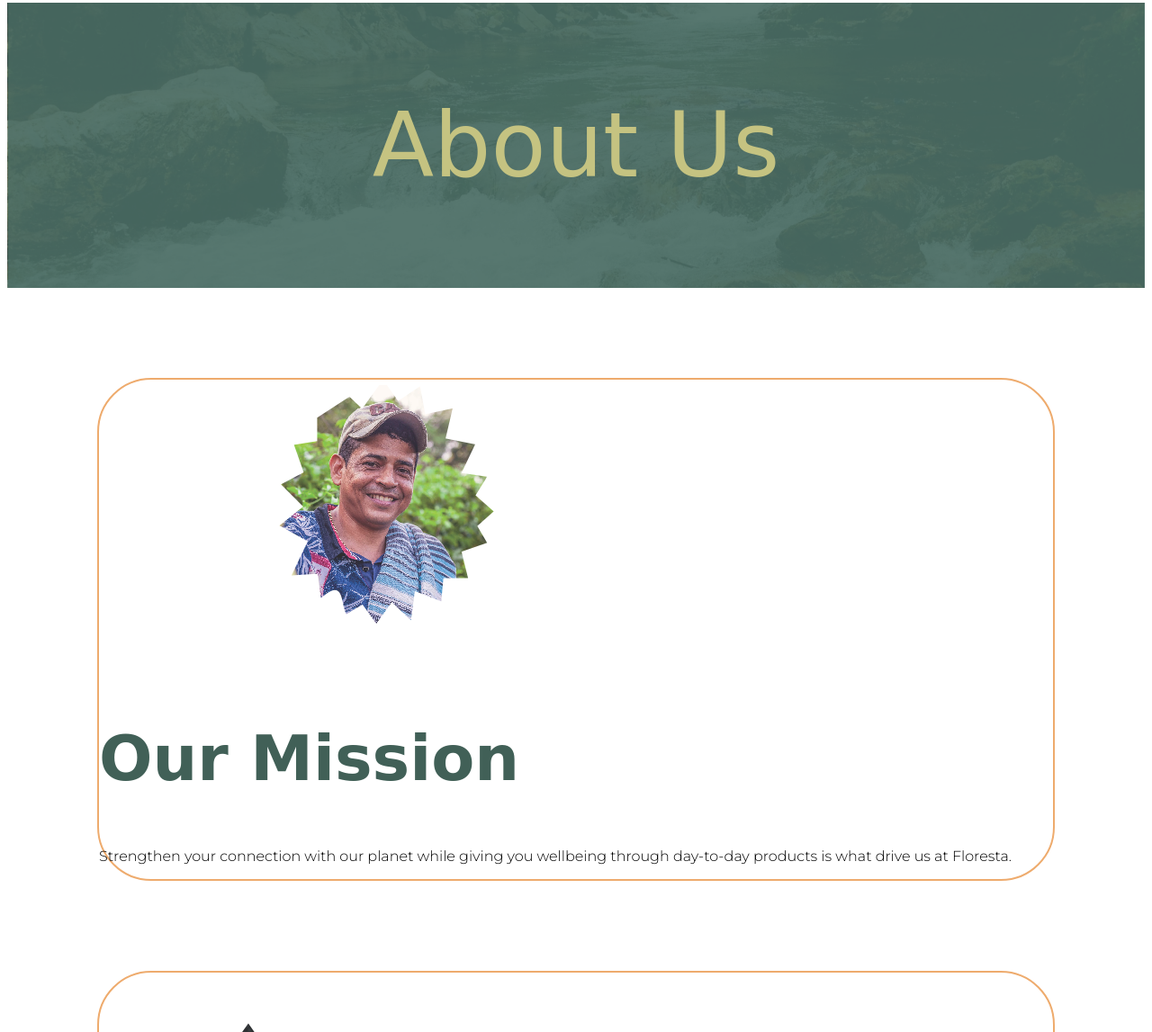
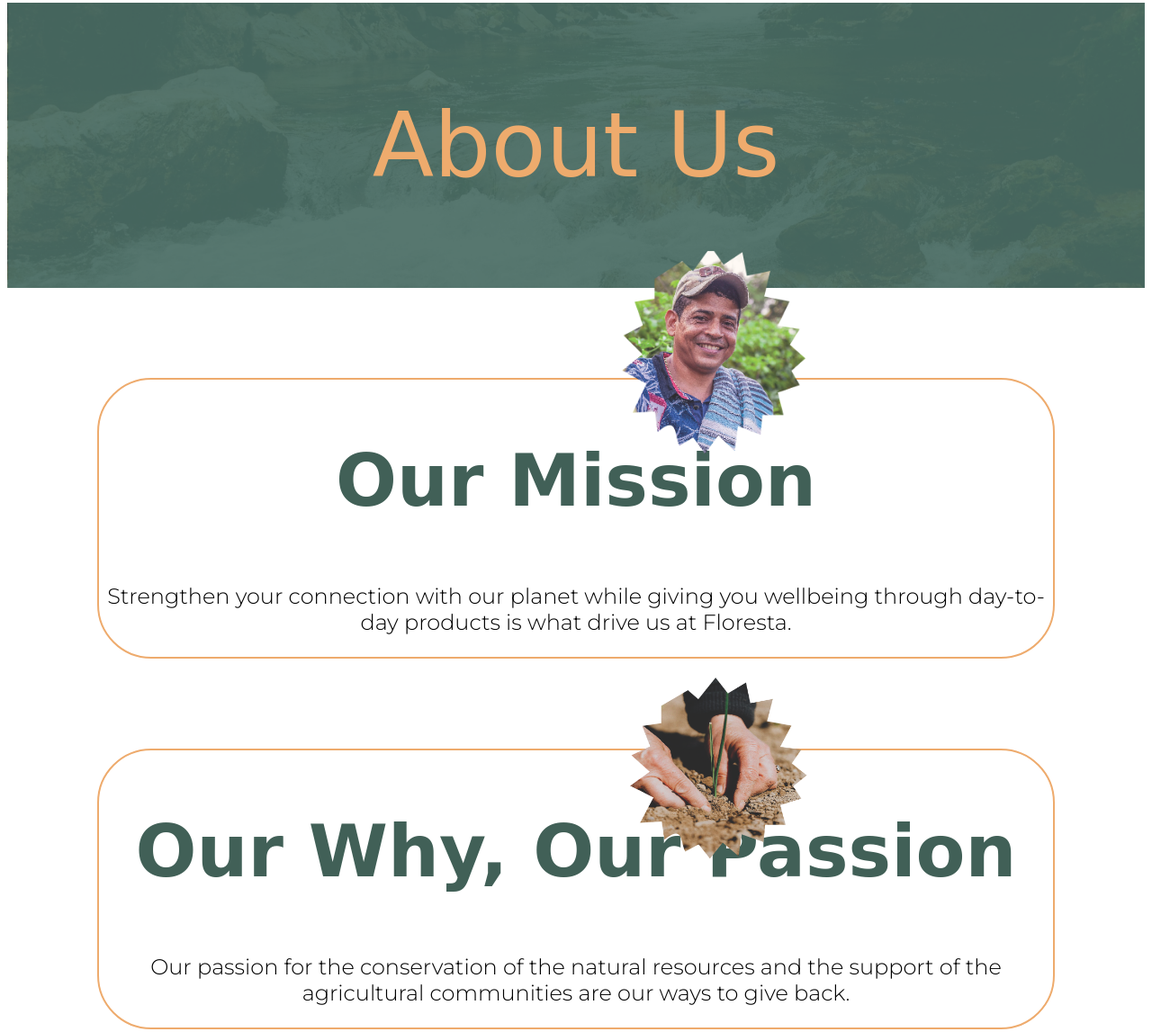
Before and after one commit to yarc0001/mtm6201-midterm, a plain HTML site: page about.html in a window 1280 px wide. Shown: the part 126-1273 px from the top of the page at 90% size. Drawn offline with Linux system fonts and the light colour scheme; a web font is replaced by a local one.

Commit message:
styles about us again

```diff
--- a/about.html
+++ b/about.html
@@ -32,19 +32,19 @@
 
 
 <div class="about-content">
-
+  <img src="images/farmer.png" alt="farmer" class="mission-img">
   <!-- adds mission -->
 
   <div class="mission">
-    <img src="images/farmer.png" alt="farmer" class="mission-img">
+
     <h2 class="mission-title">Our Mission</h2>
     <p>Strengthen your connection with our planet while giving you wellbeing through day-to-day products is what drive us at Floresta.</p>
   </div>
 
     <!-- adds vision -->
+    <img src="images/sow.png" alt="person sowing" class="vision-img">
+    <div class="vision">
 
-    <div class="vision">
-      <img src="images/sow.png" alt="person sowing" class="vision-img">
       <h2 class="vision-title">Our Why, Our Passion</h2>
       <p>Our passion for the conservation of the natural resources and the support of the agricultural communities are our ways to give back.</p>
     </div>
--- a/css/main.css
+++ b/css/main.css
@@ -6,7 +6,7 @@ p {
   font-family: 'Montserrat', sans-serif;
 }
 
-@media only screen and (max-width: 1300px) {
+@media only screen and (max-width: 1500px) {
 /*styles nav bar*/
 
 header{
@@ -217,19 +217,47 @@ li a:hover{
 
 /* styles mission on about page */
 
-.mission , .vision {
+.banner-about {
+  color:#eeab6d;
+}
+
+.mission, .vision {
 border: solid 2px #eeab6d;
 border-radius: 60px;
 margin: 100px;
+text-align: center;
+font-size: 24px;
 }
 
-.mission-title , .vision-title {
+.mission-title, .vision-title {
   color: #416057;
-  font-size: 70px;
+  font-size: 80px;
+}
+
+.mission-img{
+  position: absolute;
+  right: 360px;
+  top: 400px;
+  width: 400px;
+  height: 270px;
+}
+
+.vision-img {
+  justify-content: center;
+  position: absolute;
+  align-items: center;
+  right: 380px;
+  top: 850px;
+  width: 200px;
+  height: 270px;
 }
 
 
 /* styles form on contact page */
+
+.banner-contact {
+  color: #eeab6d;
+}
 
 .contact-form {
   width: 90%;
@@ -288,7 +316,7 @@ form .container {
 /* styles footer */
 
 footer{
-  display: block;
+  /* display: block; */
   background-color: #c5c381;
   margin: 0;
   padding: 0;
@@ -353,7 +381,6 @@ display: none;
   font-family: 'Single Day', cursive;
   font-size: 20px;
   justify-content: center;
-  display: block;
 }
 
 .why-container{
@@ -372,7 +399,6 @@ display: none;
   font-family: 'Single Day', cursive;
   font-size: 20px;
   justify-content: center;
-  display: block;
 }
 
 
```
